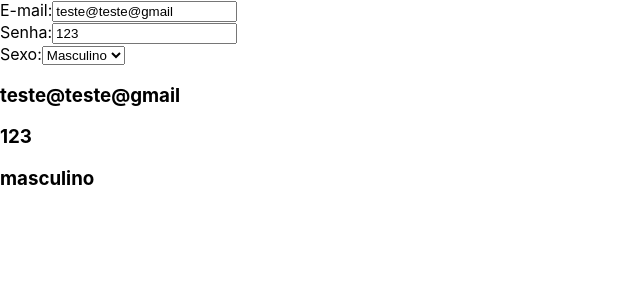
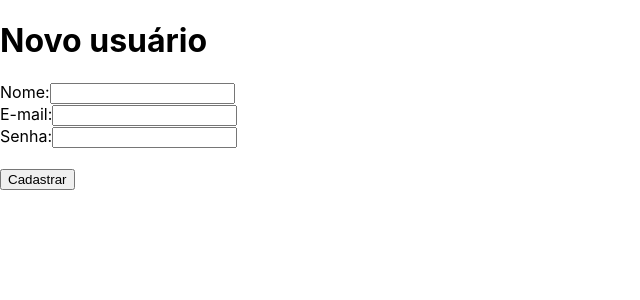
Before and after one commit to leandrolimadeveloper/Curso-react-udemy, a React (Create React App) app in the folder meu-site/: page / in a window 1280 px wide. Shown: the top 300 px of the page, without its empty margins (0-640 px from the left). Built offline with nearby package versions, Linux system fonts and the light colour scheme.

Commit message:
43. Praticando formulários

```diff
--- a/meu-site/src/App.js
+++ b/meu-site/src/App.js
@@ -1,49 +1,46 @@
 import React, {Component} from 'react'
-import Feed from './components/Feed'
 
 class App extends Component {
   constructor(props) {
     super(props)
     this.state = {
-      email: 'teste@teste@gmail',
-      senha: '123',
-      sexo: 'masculino'
+      nome: '',
+      email: '',
+      senha: ''
     }
 
-    this.trocaEmail = this.trocaEmail.bind(this)
-    this.trocaSexo = this.trocaSexo.bind(this)
+    this.cadastrar = this.cadastrar.bind(this)
   }
 
-  trocaEmail(e) {
-    this.setState({email: e.target.value})
-  }
+  cadastrar(event) {
+    // alert('Teste!')
+    const {nome, email, senha} = this.state // Desconstruir
 
-  trocaSexo(e) {
-    let valorInformado = e.target.value
-    this.setState({sexo: valorInformado})
+    if(nome !== '' && email !== '' && senha !== '') {
+      alert(`Nome: ${nome} \nE-mail: ${email} \nSenha: ${senha}`)
+    } else {
+      this.setState({error: 'Ops! Parece que está faltando algo!'})
+    }
+
+    event.preventDefault()
   }
 
   render() {
     return(
       <div>
-        E-mail:
-        <input type="email" name="email" value={this.state.email} onChange={this.trocaEmail}></input><br></br>
-        Senha:
-        <input type="text" name="senha" value={this.state.senha} onChange={(e) => this.setState({senha: e.target.value})}></input><br></br>
-        Sexo:
-        <select value={this.state.sexo} onChange={this.trocaSexo}>
-          <option value="masculino">Masculino</option>
-          <option value="feminino">Feminino</option>
-        </select>
+        <h1>Novo usuário</h1>
+        {this.state.error && <p>{this.state.error}</p>}
+        <form onSubmit={this.cadastrar}>
+          <label>Nome:</label>
+          <input type="text" value={this.state.nome} onChange={(e) => this.setState({nome: e.target.value})}></input><br/>
+          <label>E-mail:</label>
+          <input type="email" value={this.state.email} onChange={(e) => this.setState({email: e.target.value})}></input><br/>
+          <label>Senha:</label>
+          <input type="password" value={this.state.senha} onChange={(e) => this.setState({senha: e.target.value})}></input><br/><br/>
 
-        <div>
-          <h3>{this.state.email}</h3>
-          <h3>{this.state.senha}</h3>
-          <h3>{this.state.sexo}</h3>
-        </div>
+          <button type='submit'>Cadastrar</button>
+        </form>
       </div>
-
-
     )
   }
 }
```
